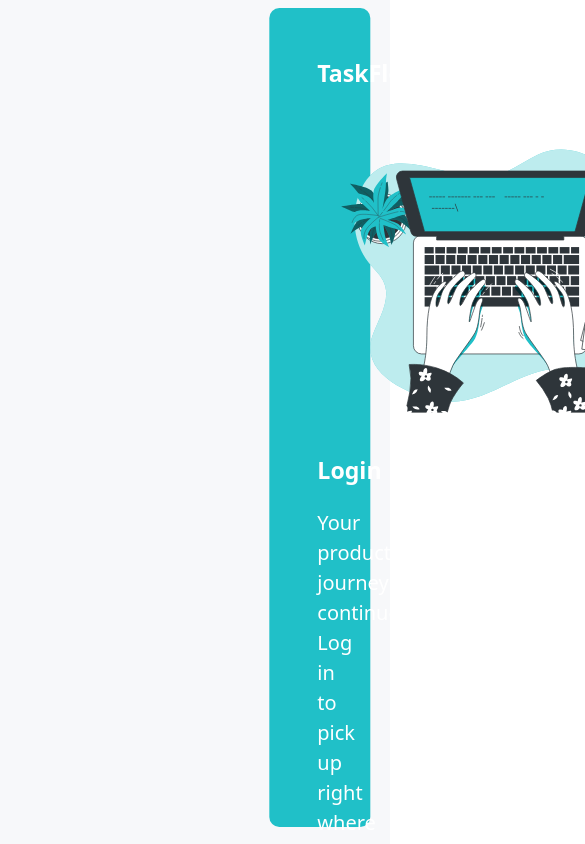
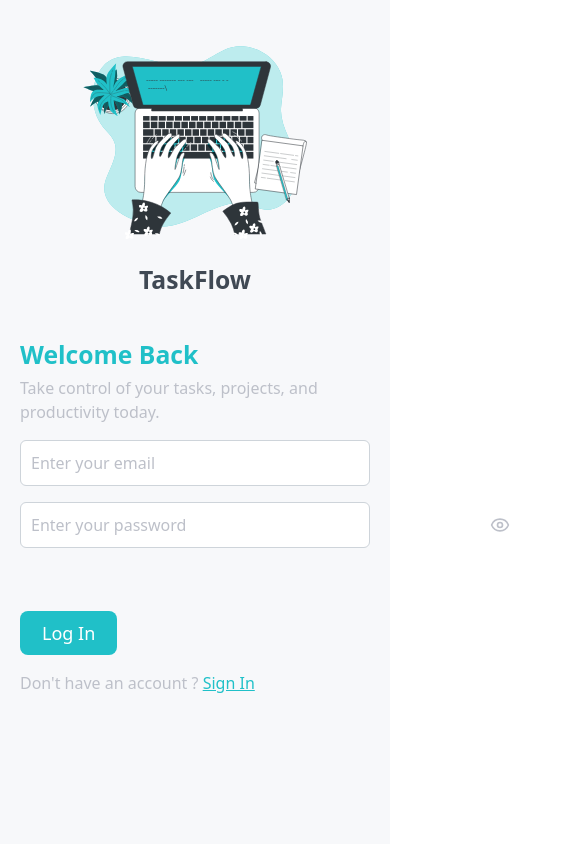
Before and after one commit to Morel-D/taskflow_with_Java, a React (Vite) app in the folder frontend/: page /login in a window 390 px wide. Both pictures are taken after a click on the link "Login". Shown: the top 844 px of the page, 585 px wide, since content can reach past the window. Built offline with nearby package versions, Linux system fonts and the light colour scheme.

Commit message:
responsive design

```diff
--- a/frontend/package.json
+++ b/frontend/package.json
@@ -15,6 +15,7 @@
     "axios": "^1.7.7",
     "framer-motion": "^12.0.6",
     "frontend": "file:",
+    "lucide-react": "^0.474.0",
     "react": "^18.3.1",
     "react-beautiful-dnd": "^13.1.1",
     "react-dom": "^18.3.1",
--- a/frontend/src/components/views/auth.jsx
+++ b/frontend/src/components/views/auth.jsx
@@ -44,13 +44,23 @@ const Auth = () => {
                             exit={{ x: -100, opacity: 0 }} // Exit left
                             transition={{ duration: 0.5 }}
                             className={`col col-4 form-container ${isSwitched ? "form-right" : ""}`}>
-                            {isSwitched ?
-                        (
+                            <AnimatePresence mode="wait">
+                                    {isSwitched ? (
                                         <div className="auth-box">
                                         <div className="p-5">
                                             <p className="text-white fs-3 fw-bold">TaskFlow</p>
                                             <div style={{ paddingLeft: "5px" }}>
-                                <img src={typing} alt="My Icon" width="350" height="350" />
+                                            <motion.img
+                                                key="login-image"
+                                                src={typing}
+                                                alt="My Icon"
+                                                width="350"
+                                                height="350"
+                                                initial={{ opacity: 0, scale: 0.8 }}  // Start faded and smaller
+                                                animate={{ opacity: 1, scale: 1 }}    // Fade in and scale up
+                                                exit={{ opacity: 0, scale: 0.8 }}     // Fade out and shrink
+                                                transition={{ duration: 0.5 }}        // Smooth timing
+                                            />
                                             </div>
                                             <div className="auth-left-content" style={{ paddingTop: "0rem", paddingRight: "2rem" }}>
                                             <h3 className="text-white fw-bold">Login</h3>
@@ -60,13 +70,22 @@ const Auth = () => {
                                             </div>
                                         </div>
                                         </div>
-                        ):
-                        (
+                                    ) : (
                                         <div className="auth-box">
                                         <div className="p-5">
                                             <p className="text-white fs-3 fw-bold">TaskFlow</p>
                                             <div style={{ paddingLeft: "5px" }}>
-                                <img src={myIcon} alt="My Icon" width="350" height="350" />
+                                            <motion.img
+                                                key="signup-image"
+                                                src={myIcon}
+                                                alt="My Icon"
+                                                width="350"
+                                                height="350"
+                                                initial={{ opacity: 0, scale: 0.8 }}
+                                                animate={{ opacity: 1, scale: 1 }}
+                                                exit={{ opacity: 0, scale: 0.8 }}
+                                                transition={{ duration: 0.5 }}
+                                            />
                                             </div>
                                             <div className="auth-left-content" style={{ paddingTop: "0rem", paddingRight: "2rem" }}>
                                             <h2 className="text-white text-bold">Sign up</h2>
@@ -76,19 +95,26 @@ const Auth = () => {
                                             </div>
                                         </div>
                                         </div>
-                        )
-                        }
+                                    )}
+                                    </AnimatePresence>
                         </motion.div>
                         )}
                      </AnimatePresence>
 
-                     <AnimatePresence>
+                     <AnimatePresence mode="wait">
                         {!exit && (
                             <motion.div
-                            initial={{ x: 0 }}
-                            exit={{ x: 100, opacity: 0 }} // Exit right
-                            transition={{ duration: 0.5 }}
-                            className={`col box-container ${isSwitched ? "box-left" : ""}`}>
+                            key={isSwitched ? "login" : "signup"}
+                            initial={{ opacity: 0, x: 0 }}
+                            animate={{ opacity: 1, x: 0 }}
+                            exit={{ x: isSwitched ? 50 : -50, opacity: 0 }}
+                            transition={{ duration: 0.3 }}
+                            className={`col box-container ${isSwitched ? "box-left" : ""}`}
+                            >
+                                <div className="mobile-auth-title mt-2 mb-5 text-center">
+                                <img src={isSwitched ? typing : myIcon} alt="My Icon" width="250" height="250" />
+                                    <h2>TaskFlow</h2>
+                                </div>
                                     {isSwitched ? <Login handleSwitch={handleSwitch} exit={exit} setExit={setExit} /> : <SignUp handleSwitch={handleSwitch} />}
                             </motion.div>
                         )}
--- a/frontend/src/components/views/forms/login.jsx
+++ b/frontend/src/components/views/forms/login.jsx
@@ -1,7 +1,7 @@
 import { useContext, useState } from "react";
 import { colors } from "../../tools/color";
 import { PrimaryButton } from "../../widgets/button";
-import { TextFeild } from "../../widgets/textFeilds";
+import { TextFeild, TextPassWordField } from "../../widgets/textFeilds";
 import { generateUniqueId, validateEmail } from "../../utils/helper";
 import { authApiService } from "../../service/authService";
 import { ButtonLoading } from "../../widgets/loading";
@@ -99,7 +99,7 @@ const Login = ({handleSwitch, exit, setExit}) => {
 
     return (
         <>
-            <div className="form col-9" style={{ paddingTop: "8rem", paddingLeft: "14rem" }}>
+            <div className="form col-9 responsive-form" style={{ paddingTop: "8rem", paddingLeft: "14rem" }}>
                 <h2 style={{ color: colors.primaryColor }}>Welcome Back</h2>
                 <p>Take control of your tasks, projects, and productivity today.</p>
 
@@ -114,7 +114,7 @@ const Login = ({handleSwitch, exit, setExit}) => {
                     animate={passwordError ? { x: [-5, 5, -5, 5, 0] } : { x: 0 }} // Shake effect
                     transition={{ duration: 0.5 }}
                 className="mt-3">
-                    <TextFeild placeholder="Enter your password" value={password} onChange={(e) => {setPasswordError(false); setPasword(e.target.value)}} maxLength={15} error={passwordError} />
+                    <TextPassWordField type="password" placeholder="Enter your password" value={password} onChange={(e) => {setPasswordError(false); setPasword(e.target.value)}} maxLength={15} error={passwordError} />
                 </motion.div>
 
                 <div className="mt-5">
--- a/frontend/src/components/views/forms/signup.jsx
+++ b/frontend/src/components/views/forms/signup.jsx
@@ -99,7 +99,7 @@ const SignUp = ({handleSwitch}) => {
 
     return (
         <>
-            <div className="form col-9" style={{ paddingTop: "8rem", paddingLeft: "14rem" }}>
+            <div className="form col-9 responsive-form" style={{ paddingTop: "8rem", paddingLeft: "14rem" }}>
                 <h2 style={{ color: colors.primaryColor }}>Welcome to TaskFlow</h2>
                 <p>Take control of your tasks, projects, and productivity today.</p>
 
--- a/frontend/src/components/views/options.jsx
+++ b/frontend/src/components/views/options.jsx
@@ -51,11 +51,14 @@ const Options = () => {
         </div>) :
         <div className="d-flex justify-content-center align-items-center vh-100">
             <div className="row" style={{width: "1000px"}}>
-                <div className="col">
+                <div className="col responsive-option-img">
                     <div className="mt-5"></div>
                     <img src={option} alt="My Icon" width="350" height="350" />
                 </div>
-                <div className="col col-7">
+                <div className="mobile-auth-title mt-2 mb-5 text-center">
+                    <h2>TaskFlow</h2>
+                </div>
+                <div className="col col-lg-7">
                     <h2 style={{paddingLeft: "20px"}}>How would you like to participate ?</h2>
                     <div className="options-container mt-3">
                         <motion.div
--- a/frontend/src/components/widgets/textFeilds.jsx
+++ b/frontend/src/components/widgets/textFeilds.jsx
@@ -1,3 +1,8 @@
+import { useState } from "react";
+import { Eye, EyeOff } from "lucide-react";
+
+
+
 const TextFeild = ({label, type, placeholder, onChange, value, maxLength, error}) =>
     {
         return (
@@ -7,6 +12,37 @@ const TextFeild = ({label, type, placeholder, onChange, value, maxLength, error}
             </div>
         )
     }
+
+
+    const TextPassWordField = ({ label, type, placeholder, onChange, value, maxLength, error }) => {
+        const [showPassword, setShowPassword] = useState(false);
+
+        const togglePasswordVisibility = () => {
+            setShowPassword(!showPassword);
+        };
+
+        return (
+            <div className="relative">
+                <input
+                    type={showPassword ? "text" : "password"}
+                    className={error == true ? "form-control input-danger-text" : "form-control input-text"}
+                    placeholder={placeholder}
+                    value={value}
+                    onChange={onChange}
+                    maxLength={maxLength ?? 50}
+                />
+                <span className="absolute right-3 top-1/2 transform -translate-y-1/2 cursor-pointer text-gray-500"
+                style={{
+                    position: "relative",
+                    left: "470px",
+                    bottom: "37px"
+                }}
+                onClick={togglePasswordVisibility}>
+                    {showPassword ? <EyeOff size={20} /> : <Eye size={20} />}
+                </span>
+            </div>
+        );
+    };
 
 
     const TextIconFeild = ({type, placeholder, onchange, icon, value, label, error, maxLength}) =>
@@ -31,4 +67,4 @@ const TextFeild = ({label, type, placeholder, onChange, value, maxLength, error}
             }
 
 
-export {TextFeild, TextIconFeild, TextAreaFeild}
+export {TextFeild, TextIconFeild, TextAreaFeild, TextPassWordField}
--- a/frontend/src/index.css
+++ b/frontend/src/index.css
@@ -116,18 +116,18 @@ body {
 /* Form Container Initial Style */
 .form-container {
   z-index: 1 !important;
-  left: 0 !important; /* Start on the left */
-  background-color: var(--greyColor) !important; /* Add a background for distinction */
+  left: 0 !important;
+  background-color: var(--greyColor) !important;
 }
 
-/* When switched */
+
 .form-right {
-  transform: translateX(200%) !important; /* Move to the right */
+  transform: translateX(200%) !important;
 }
 
 .box-left {
   z-index: 0 !important;
-  transform: translateX(-50%) !important; /* Move to the left */
+  transform: translateX(-50%) !important;
 }
 
 
@@ -366,6 +366,10 @@ li > a {text-decoration: none;}
   animation: rotation 1s linear infinite;
 }
 
+.mobile-auth-title{
+  display: none;
+}
+
 @keyframes rotation {
   0% {
     transform: rotate(0deg);
@@ -392,3 +396,43 @@ li > a {text-decoration: none;}
     background-color: #ffffff;
   }
 }
+
+
+@media (max-width: 1024px) { /* Adjust breakpoint as needed */
+  .responsive-form {
+    padding-left: 0 !important;
+    padding-top: 0 !important;
+  }
+  .col-9 {
+    width: 100% !important; /* or remove the class dynamically */
+  }
+  .form-container{
+    display: none;
+  }
+  .box-left {
+    z-index: 0 !important;
+    transform: translateX(0%) !important; /* Move to the left */
+  }
+  .mobile-auth-title{
+    display: block;
+  }
+
+  .responsive-option-img{
+    display: none;
+  }
+
+  .notif
+{
+  border-style: solid;
+  border-width: 0px 0px 0px 4px;
+  padding: 20px;
+  background-color: white;
+  width: 350px;
+  border-radius: 2px;
+  box-shadow: 0px 4px 10px rgba(0, 0, 0, 0.1);
+  position: absolute;
+  bottom: 20px;
+  right: 20px;
+}
+
+}
```
Also changed, not shown: frontend/src/components/views/authActivity.jsx (+31 -10 lines), frontend/src/components/widgets/message.jsx (+6 -6 lines), frontend/src/assets/icons/work.svg (added), 1 other file (tests, documents, lock files or other folders). Lines whose indentation alone changed are shown as unchanged.
